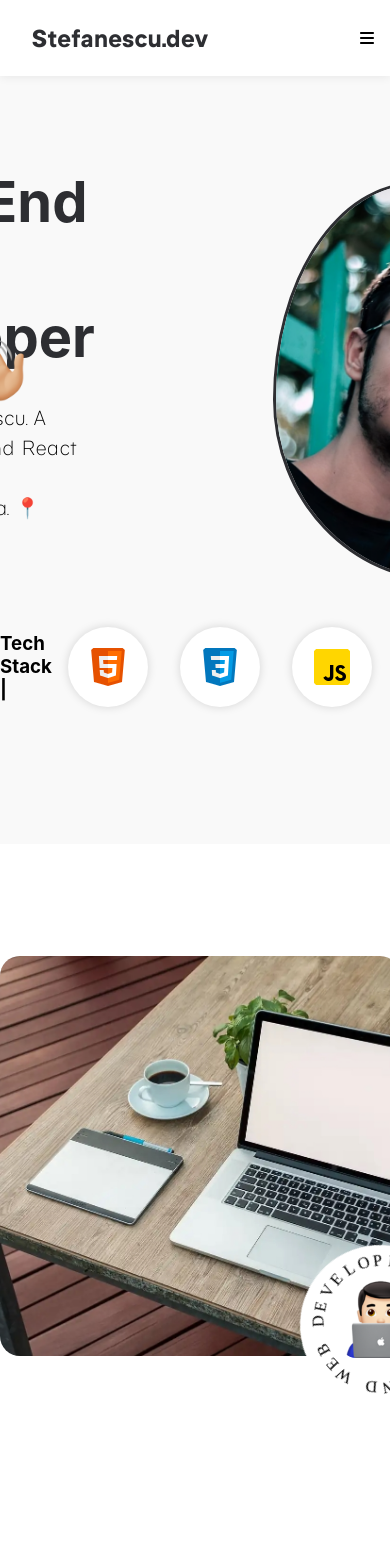
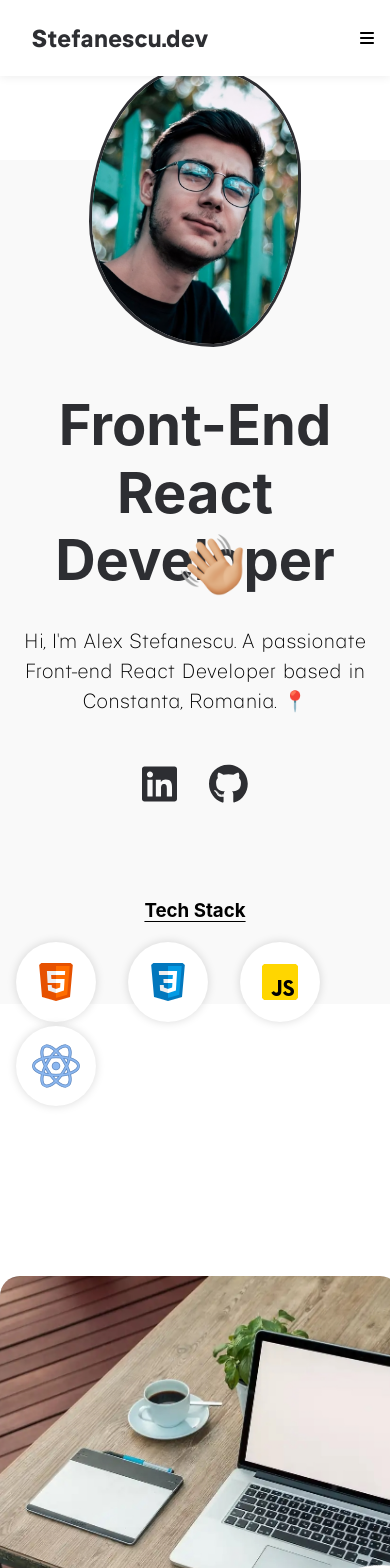
Before and after one commit to MrSkrubElite/portofoliu_react, a React (Create React App) app: page / in a window 390 px wide. Shown: the top 1568 px of the page. Built offline with nearby package versions, Linux system fonts and the light colour scheme.

Commit message:
++progress

```diff
--- a/src/components/hero/Hero.css
+++ b/src/components/hero/Hero.css
@@ -52,6 +52,12 @@
     margin: 0 1rem;
     padding: 1rem;
     box-shadow: 0 0 10px rgba(0, 0, 0, 0.15);
+}
+
+.bar {
+    font-size: 20px;
+    font-family: genera-semibold;
+    padding-left: 20px;
 }
 
 .icons-container {
@@ -133,3 +139,99 @@
     font-size: 20px;
     line-height: 30px;
 }
+
+
+/* MEDIA QUERIES */
+
+@media screen and (max-width: 950px) {
+    #hero {
+        width: 100%;
+        height: 100vh;
+        margin: 0 auto;
+        margin: 10rem 0;
+    }
+
+    .hero-container {
+        justify-content: center;
+        max-width: 700px;
+    }
+
+    .hero1 {
+        width: 100%;
+        height: 100%;
+        display: flex;
+        justify-content: center;
+        align-items: center;
+        flex-direction: column-reverse;
+    }
+
+    .photo {
+        display: flex;
+        justify-content: center;
+        align-items: center;
+    }
+
+    .photo img {
+        height: 280px;
+    }
+
+    .info {
+        width: 100%;
+        height: 100%;
+        text-align: center;
+        display: flex;
+        justify-content: flex-start;
+        align-items: center;
+        flex-direction: column;
+    }
+
+    .info p {
+        text-align: center;
+    }
+
+    .info img {
+        bottom: -2px;
+        right: 146px;
+        position: absolute;
+    }
+
+    .info h1 {
+        position: relative;
+    }
+
+    .icons-container {
+        width: 100%;
+        padding: 2rem;
+        display: flex;
+        justify-content: center;
+        align-items: center;
+    }
+
+    .icon {
+        padding: 1rem;
+    }
+
+    .hero2 {
+        width: 100%;
+        height: 100%;
+        display: flex;
+        justify-content: center;
+        align-items: center;
+        flex-direction: column;
+    }
+
+    .hero2-icons {
+        flex-direction: column;
+    }
+
+    .hero2-icons h3 {
+        text-decoration-line: underline;
+        text-underline-position: under;
+        padding-bottom: 20px;
+    }
+
+    .no {
+        display: none;
+    }
+
+}
--- a/src/components/hero/Hero.jsx
+++ b/src/components/hero/Hero.jsx
@@ -37,11 +37,17 @@ const Hero = () => {
 
             <div className="hero2">
                 <div className="hero2-icons">
-                    <h3>Tech Stack |</h3>
-                    <img src={html5} alt="html5" />
-                    <img src={css3} alt="css3" />
-                    <img src={js} alt="js" />
-                    <img src={reacticon} alt="reacticon" />
+                    <div>
+                        <h3>Tech Stack</h3>
+                    </div>
+                    <span className='bar no'>|</span>
+                    <div className="icons-img-container">
+                        <img src={html5} alt="html5" />
+                        <img src={css3} alt="css3" />
+                        <img src={js} alt="js" />
+                        <img src={reacticon} alt="reacticon" />
+                    </div>
+
                 </div>
             </div>
         </div>
--- a/src/components/navbar/Navbar.css
+++ b/src/components/navbar/Navbar.css
@@ -80,7 +80,7 @@ a {
 }
 
 
-#menu-container {
+.menu-container {
     height: 100vh;
     width: 100%;
     position: fixed;
@@ -94,7 +94,7 @@ a {
     transition: all 0.3s;
 }
 
-#menu-container a {
+.menu-container a {
     padding: 1.5rem 0;
 }
 
--- a/src/components/navbar/Navbar.jsx
+++ b/src/components/navbar/Navbar.jsx
@@ -1,9 +1,18 @@
 import './Navbar.css';
-import React from 'react';
+import React, { useState } from 'react';
 import { FontAwesomeIcon } from '@fortawesome/react-fontawesome'
 import { faCheckSquare, faCoffee, faMapLocation, faEnvelopeOpenText, faBars } from '@fortawesome/free-solid-svg-icons'
 
+
 const Navbar = () => {
+
+  const [isActive, setActive] = useState("false");
+
+  const handleToggle = () => {
+    setActive(!isActive);
+  };
+
+
   return (
     <>
     <nav className="nav-container">
@@ -17,16 +26,17 @@ const Navbar = () => {
                 <a href="#projects"><h3>Projects</h3></a>
                 <a href="#contactme"><h3>Contact</h3></a>
             </div>
-            <div className="menu" onClick={menuBtn}>
+            <div className="menu" onClick={handleToggle}>
               <FontAwesomeIcon icon={faBars} />
             </div>
     </nav>
 
-    <div id="menu-container" className="menuoff">
-        <a href="#hero" className='aList'><h3>Home</h3></a>
-        <a href="#aboutme" className='aList'><h3>About</h3></a>
-        <a href="#projects" className='aList'><h3>Projects</h3></a>
-        <a href="#contactme" className='aList'><h3>Contact</h3></a>
+    <div className={`menu-container ${isActive ? "menuoff" : ""}`}>
+
+        <a href="#hero" className='aList' onClick={handleToggle}><h3>Home</h3></a>
+        <a href="#aboutme" className='aList' onClick={handleToggle}><h3>About</h3></a>
+        <a href="#projects" className='aList' onClick={handleToggle}><h3>Projects</h3></a>
+        <a href="#contactme" className='aList' onClick={handleToggle}><h3>Contact</h3></a>
       </div>
 
     </>
@@ -35,14 +45,5 @@ const Navbar = () => {
 
 }
 
-let menuContainer = document.getElementById("menu-container");
-
-
-let menuBtn = () => {
-  console.log("sofutpemata");
-  menuContainer.classList.remove("menuoff");
-}
-
-
 
 export default Navbar;
```
